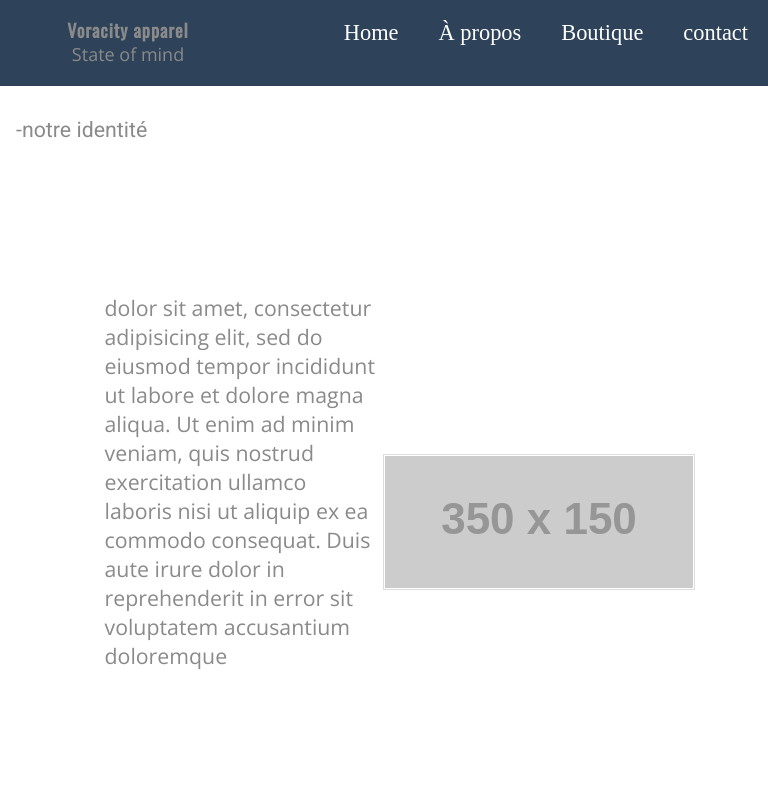
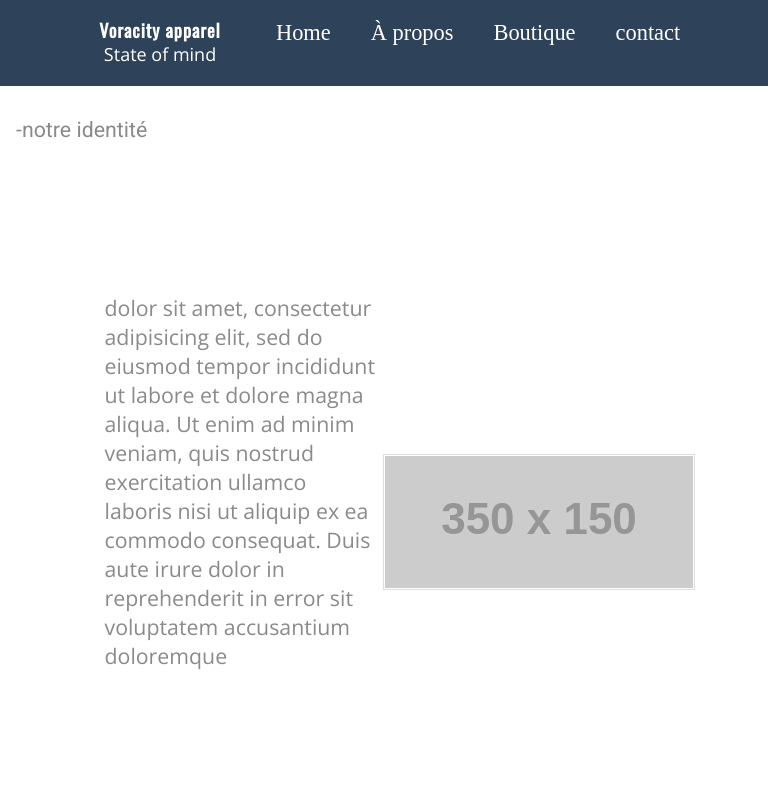
Before and after one commit to recca004/Voracity, a plain HTML site: page page.html in a window 768 px wide. Shown: the top 788 px of the page. Drawn offline with nearby package versions, Linux system fonts and the light colour scheme; placeholder pictures from the web are drawn by us.

Commit message:
change le header encore a voir

```diff
--- a/style.css
+++ b/style.css
@@ -602,8 +602,8 @@ footer#footer .footer ul.social li a{
 	header#header{width: auto; 	background: #2e4359; 		display: grid;		grid-template-columns: repeat(12, 1fr); /* 12 col grid */ 		 text-align: right; }
 	header#header> nav ul li {     list-style-type: none;     padding: 20px;     background: none;     color: white; }
 
-	 	header#header> a, header#header>img{padding: 20px;		grid-column: 1 / 5;}
-		header#header> nav{	grid-column: 5 / 13;}
+	 	header#header> a, header#header>img{padding: 20px;		grid-column: 2 / 5;}
+		header#header> nav{	grid-column: 5 / 11;}
 
 
 
```
